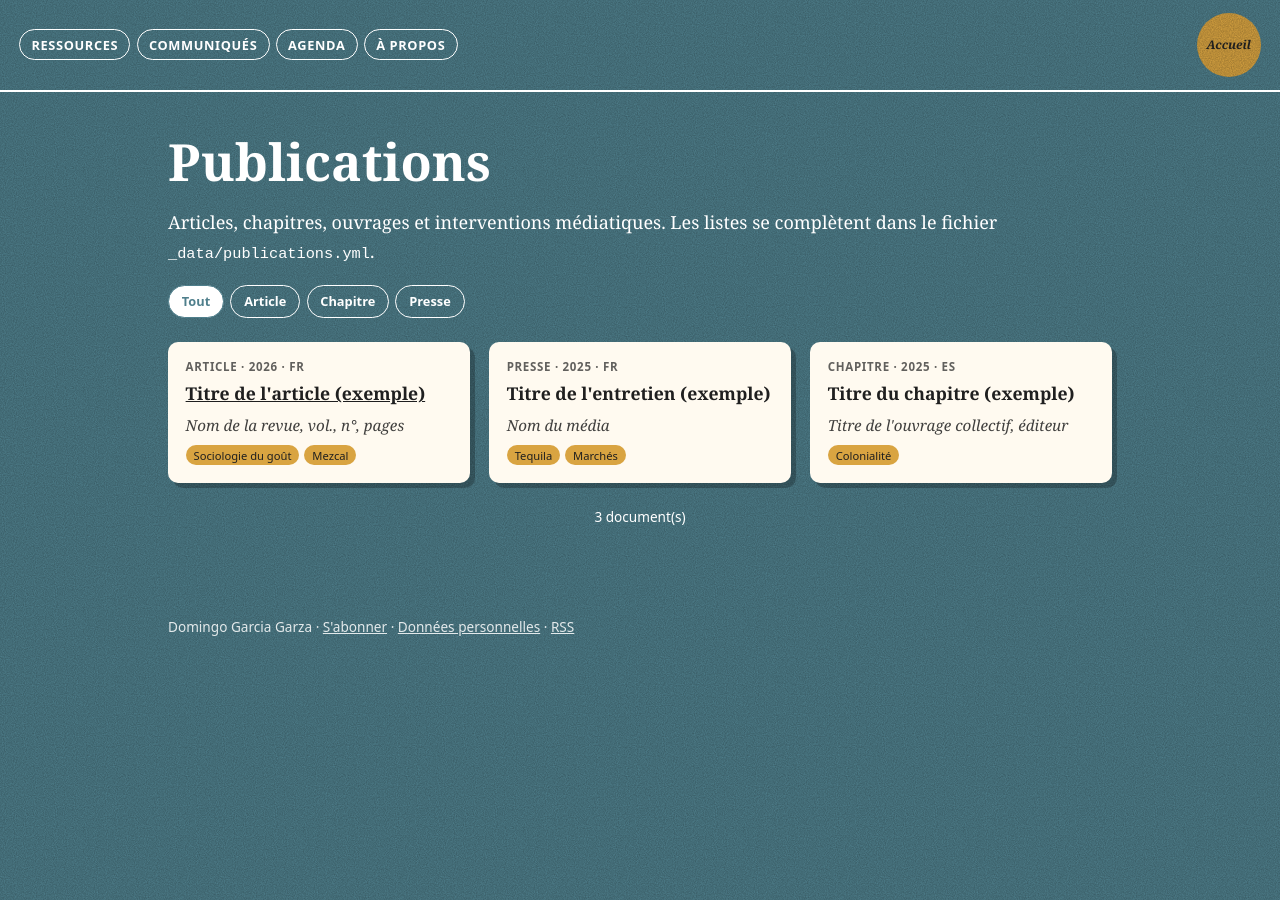
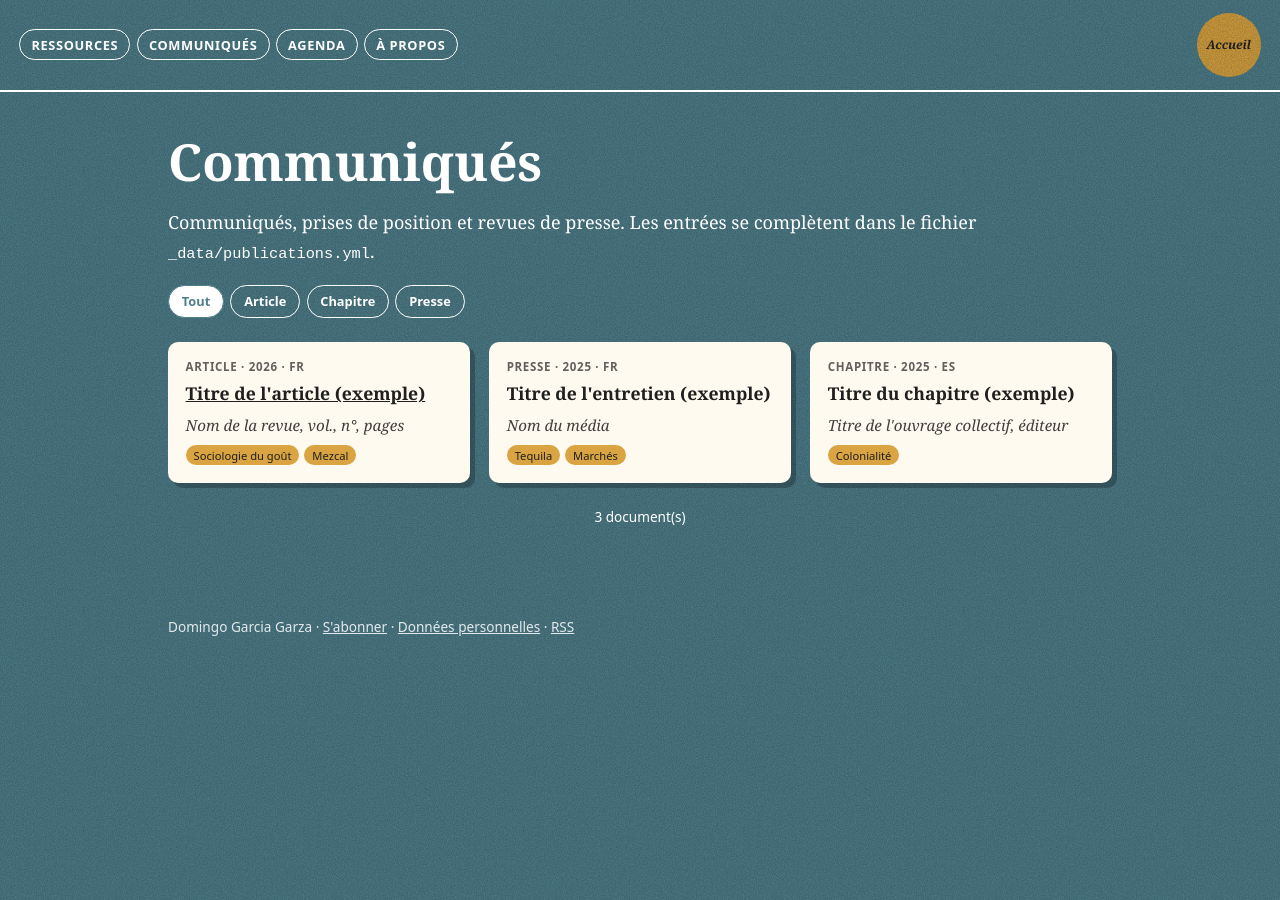
Before and after one commit to domgarci/lettre, a Jekyll site: the page built from publications.html, in a window 1280 px wide. Built offline with Jekyll 4.4.1, drawn with Linux system fonts in a browser that asks for light colours.

Commit message:
Rename Publications to Communiqués in HTML

```diff
--- a/publications.html
+++ b/publications.html
@@ -1,11 +1,11 @@
 ---
 layout: default
-title: Publications
-permalink: /publications/
+title: Communiqués
+permalink: /communiques/
 theme: bleu
 ---
-<h1>Publications</h1>
-<p>Articles, chapitres, ouvrages et interventions médiatiques. Les listes se complètent dans le fichier <code>_data/publications.yml</code>.</p>
+<h1>Communiqués</h1>
+<p>Communiqués, prises de position et revues de presse. Les entrées se complètent dans le fichier <code>_data/publications.yml</code>.</p>
 
 {% assign natures = site.data.publications | map: "nature" | uniq | sort %}
 <div class="filtres" role="group" aria-label="Filtrer par nature">
```
